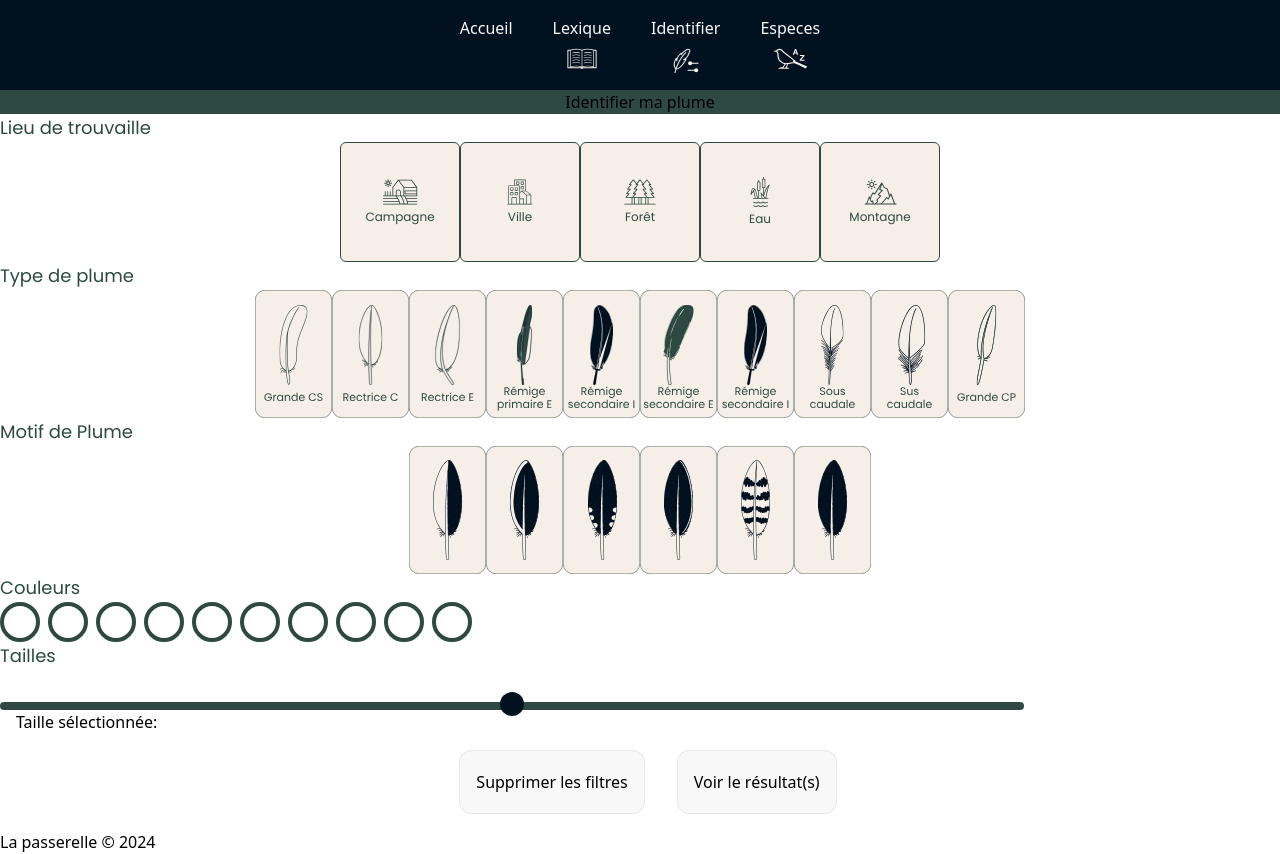
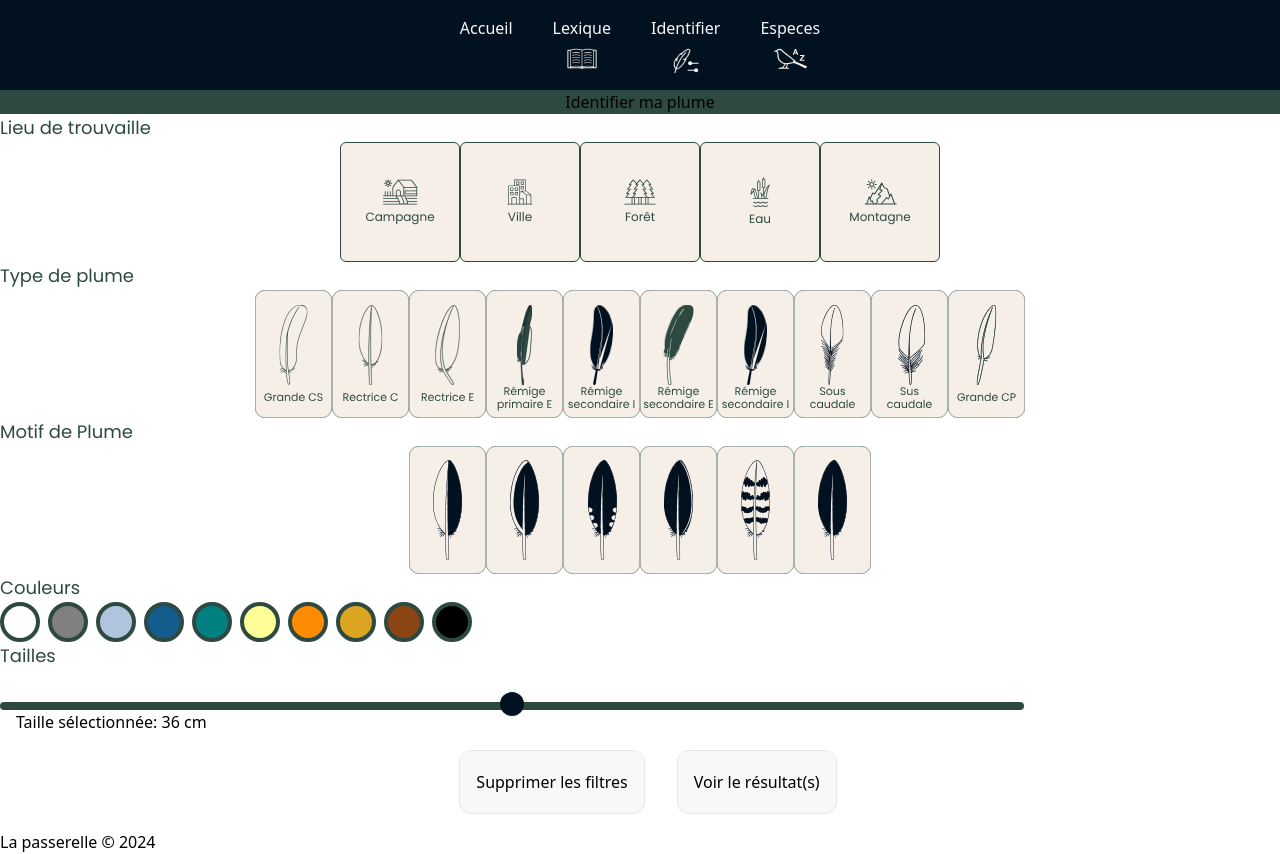
Before and after one commit to MicroTarion/ProjetPlumes, a React (Vite) app in the folder plumes-projet-front/: page /identifier in a window 1280 px wide. Built offline with nearby package versions, Linux system fonts and the light colour scheme.

Commit message:
refacto page identifier

```diff
--- a/plumes-projet-front/src/components/cards/FeatherTypeCards.jsx
+++ b/plumes-projet-front/src/components/cards/FeatherTypeCards.jsx
@@ -1,14 +1,14 @@
-import { useState } from 'react';
+import { useState } from "react";
 
 const transformSlug = (type) => {
-    return type.toLowerCase().replaceAll(' ', '-').replace('é', 'e');
+  return type.toLowerCase().replaceAll(" ", "-").replace("é", "e");
 };
 
-const FeatherTypeCards = ({ type, folder, handleSelect, selected }) => {
+const FeatherTypeCards = ({ type, folder, handleClick, selected }) => {
   const [active, setActive] = useState(false);
 
   const slug = transformSlug(type);
-
+  //replace space by - and convert to lower case and replace "é" by "e" to match the file name "Rémige secondaire E" => "remige-secondaire-e.svg
   const handleActive = () => {
     setActive(true);
   };
@@ -17,17 +17,11 @@ const FeatherTypeCards = ({ type, folder, handleSelect, selected }) => {
     setActive(false);
   };
 
-    const handleItemClick = () => {
-        handleSelect(type);
-    };
-
+  const activeOrInactiveSlug = active ? `${slug}-actif` : slug;
+  const finalSlug = selected ? `${slug}-actif` : activeOrInactiveSlug;
   return (
-        <button onBlur={handleBlur} onFocus={handleActive} onClick={handleItemClick}>
-            <img
-                src={`/cards/${folder}/card-${active ? `${slug}-actif` : slug}.svg`}
-                alt={type}
-                className={selected ? 'selected' : ''}
-            />
+    <button onBlur={handleBlur} onFocus={handleActive} onClick={handleClick}>
+      <img src={`/cards/${folder}/card-${finalSlug}.svg`} alt={type} />
     </button>
   );
 };
--- a/plumes-projet-front/src/components/cards/PaletCard.jsx
+++ /dev/null
@@ -1,36 +0,0 @@
-import { useState } from 'react';
-
-const PaletCard = () => {
-  const [selectedColors, setSelectedColors] = useState([]);
-
-  const colors = ["blanc", "gris", "gris-bleute", "bleu", "vert", "jaune", "orange", "fauve", "marron", "noir"];
-
-  const defaultStyle = "w-10 h-10 flex-shrink-0 rounded-full mr-2 border-4 border-solid border-ui-vert-naturaliste";
-  const selectedStyle = "border-8 border-solid border-ui-vert-naturaliste";
-
-  const handleItemClick = (color) => {
-    setSelectedColors((prevSelectedColors) => {
-      if (prevSelectedColors.includes(color)) {
-        return prevSelectedColors.filter((selectedColor) => selectedColor !== color);
-      } else {
-        return [...prevSelectedColors, color];
-      }
-    });
-  };
-
-  return (
-    <>
-      <div className="flex flex-row">
-        {colors.map((color, index) => (
-          <div
-            key={index}
-            className={selectedColors.includes(color) ? defaultStyle + ` bg-search-${color} ${selectedStyle}` : defaultStyle + ` bg-search-${color}`}
-            onClick={() => handleItemClick(color)}
-          />
-        ))}
-      </div>
-    </>
-  );
-};
-
-export default PaletCard;
--- a/plumes-projet-front/src/index.css
+++ b/plumes-projet-front/src/index.css
@@ -10,3 +10,17 @@ svg path {
 .selected path {
   fill: #f8f8f8;
 }
+
+:root {
+  --search-blanc: #ffffff;
+  --search-gris: #808080;
+  --search-gris-bleute: #b0c4de;
+  --search-bleu: #125d8e;
+  --search-vert: #008080;
+  --search-jaune: #ffff99;
+  --search-rouge: #ff4500;
+  --search-orange: #ff8c00;
+  --search-fauve: #daa520;
+  --search-marron: #8b4513;
+  --search-noir: #000000;
+}
--- a/plumes-projet-front/src/pages/identifier/index.jsx
+++ b/plumes-projet-front/src/pages/identifier/index.jsx
@@ -1,12 +1,11 @@
-
 import FindingLocationCards from "../../components/cards/FindingLocationCards";
-import PaletCard from "../../components/cards/PaletCard"
-import Typography from '../../components/common/Typography';
-import ContainerButton from './ContainerButton';
+import PaletCardMultipleColors from "../../components/cards/PaletCardMultipleColors";
+import Typography from "../../components/common/Typography";
+import ContainerButton from "./ContainerButton";
 import FeatherTypeCards from "../../components/cards/FeatherTypeCards";
 import CursorSize from "../../components/cards/CursorSize";
 import { useState } from "react";
-
+import PaletCardSingleColor from "../../components/cards/PaletCardSingleColor";
 
 const IdentifierPage = () => {
   const locationData = [
@@ -14,79 +13,67 @@ const IdentifierPage = () => {
     { title: "Ville", logoFileName: "icon-ville.svg" },
     { title: "Forêt", logoFileName: "icon-forest.svg" },
     { title: "Eau", logoFileName: "icon-aquatic.svg" },
-    { title: "Montagne", logoFileName: "icon-moutain.svg" }
+    { title: "Montagne", logoFileName: "icon-moutain.svg" },
   ];
 
   const [motifPlume, setMotifPlume] = useState(null);
   const [selectedLocation, setSelectedLocation] = useState(null);
   // const [selectedFeatherType, setSelectedFeatherType] = useState(null);
-  const [selectedPalet, setSelectedPalet] = useState(null);
-  const [selectedFeatherTypes, setSelectedFeatherTypes] = useState([]);
-
-  const handleFeatherTypeSelect = (type) => {
-    setSelectedFeatherTypes((prevSelected) => {
-        if (prevSelected.includes(type)) {
-            return prevSelected.filter((selectedType) => selectedType !== type);
-        } else {
-            return [...prevSelected, type];
-        }
-    });
-};
+  const [selectedColor, setSelectedColor] = useState(null);
+  const [selectedFeatherType, setSelectedFeatherType] = useState(null);
 
   const plumeData = [
     {
-      "Id_Plumes": 1,
-      "illustration": "plumes-canard-colvert",
-      "types de plumes": "Grande CS"
+      Id_Plumes: 1,
+      illustration: "plumes-canard-colvert",
+      "types de plumes": "Grande CS",
     },
     {
-      "Id_Plumes": 2,
-      "illustration": "plumes-cygne-tubercule",
-      "types de plumes": "Rectrice C"
+      Id_Plumes: 2,
+      illustration: "plumes-cygne-tubercule",
+      "types de plumes": "Rectrice C",
     },
     {
-      "Id_Plumes": 3,
-      "illustration": "plumes-poule-d_eau",
-      "types de plumes": "Rectrice E"
+      Id_Plumes: 3,
+      illustration: "plumes-poule-d_eau",
+      "types de plumes": "Rectrice E",
     },
     {
-      "Id_Plumes": 4,
-      "illustration": "plumes-oie-cendree",
-      "types de plumes": "Rémige primaire E"
+      Id_Plumes: 4,
+      illustration: "plumes-oie-cendree",
+      "types de plumes": "Rémige primaire E",
     },
     {
-      "Id_Plumes": 5,
-      "illustration": "plumes-pigeon-ramier",
-      "types de plumes": "Rémige secondaire I"
+      Id_Plumes: 5,
+      illustration: "plumes-pigeon-ramier",
+      "types de plumes": "Rémige secondaire I",
     },
     {
-      "Id_Plumes": 6,
-      "illustration": "plumes-chouette-hulotte",
-      "types de plumes": "Rémige secondaire E"
+      Id_Plumes: 6,
+      illustration: "plumes-chouette-hulotte",
+      "types de plumes": "Rémige secondaire E",
     },
     {
-      "Id_Plumes": 7,
-      "illustration": "plumes-hibou-petit-duc",
-      "types de plumes": "Rémige secondaire I"
+      Id_Plumes: 7,
+      illustration: "plumes-hibou-petit-duc",
+      "types de plumes": "Rémige secondaire I",
     },
     {
-      "Id_Plumes": 8,
-      "illustration": "plumes-tourterelle-des-bois",
-      "types de plumes": "Sous caudale"
+      Id_Plumes: 8,
+      illustration: "plumes-tourterelle-des-bois",
+      "types de plumes": "Sous caudale",
     },
     {
-      "Id_Plumes": 9,
-      "illustration": "plumes-tourterelle-turque",
-      "types de plumes": "Sus caudale"
+      Id_Plumes: 9,
+      illustration: "plumes-tourterelle-turque",
+      "types de plumes": "Sus caudale",
     },
     {
-      "Id_Plumes": 10,
-      "illustration": "plumes-buse-variable",
-      "types de plumes": "Grande CP"
+      Id_Plumes: 10,
+      illustration: "plumes-buse-variable",
+      "types de plumes": "Grande CP",
     },
-  ]
-
-
+  ];
 
   const motifData = [
     { name: "bicolore" },
@@ -95,21 +82,53 @@ const IdentifierPage = () => {
     { name: "lisere-vexille-interne" },
     { name: "rayee" },
     { name: "uni" },
-
-  ]
+  ];
 
   const sizes = [
-    "12 cm", "12 cm", "14 cm", "14 cm", "14 cm", "19 cm", "19 cm", "21 cm", "23 cm",
-    "24 cm", "24 cm", "27 cm", "28 cm", "28 cm", "29 cm", "32 cm", "33 cm", "34 cm",
-    "35 cm", "35 à 40 cm", "36 cm", "38 cm", "39 cm", "39 cm", "39 cm", "43 cm",
-    "44 cm", "45 cm", "50 cm", "53 cm", "53 à 89 cm", "57 cm", "65 cm", "69 cm",
-    "75 cm", "89 cm", "98 cm", "160 cm"
+    "12 cm",
+    "12 cm",
+    "14 cm",
+    "14 cm",
+    "14 cm",
+    "19 cm",
+    "19 cm",
+    "21 cm",
+    "23 cm",
+    "24 cm",
+    "24 cm",
+    "27 cm",
+    "28 cm",
+    "28 cm",
+    "29 cm",
+    "32 cm",
+    "33 cm",
+    "34 cm",
+    "35 cm",
+    "36 cm",
+    "38 cm",
+    "39 cm",
+    "39 cm",
+    "39 cm",
+    "43 cm",
+    "44 cm",
+    "45 cm",
+    "50 cm",
+    "53 cm",
+    "54 cm",
+    "55 cm",
+    "56 cm",
+    "57 cm",
+    "65 cm",
+    "69 cm",
+    "75 cm",
+    "89 cm",
+    "98 cm",
+    "160 cm",
   ];
-
 
   return (
     <>
-      <div >
+      <div>
         <div className="bg-vert-naturaliste flex items-center justify-center vh-10">
           <Typography tag="h2" variant="blanc-plume">
             Identifier ma plume
@@ -119,8 +138,13 @@ const IdentifierPage = () => {
         <Typography tag="h3"> Lieu de trouvaille </Typography>
         <div className="flex flex-row items-center justify-center">
           {locationData.map((location, index) => (
-            <FindingLocationCards key={index} title={location.title} logoFileName={location.logoFileName} handleClick={() => setSelectedLocation(location.title)}
-              selected={selectedLocation === location.title} />
+            <FindingLocationCards
+              key={index}
+              title={location.title}
+              logoFileName={location.logoFileName}
+              handleClick={() => setSelectedLocation(location.title)}
+              selected={selectedLocation === location.title}
+            />
           ))}
         </div>
 
@@ -131,13 +155,10 @@ const IdentifierPage = () => {
               key={plume.Id_Plumes}
               type={plume["types de plumes"]}
               folder="typePlume"
-                        handleSelect={handleFeatherTypeSelect}
-                        selected={selectedFeatherTypes.includes(plume["types de plumes"])}
+              handleClick={() => setSelectedFeatherType(plume.Id_Plumes)}
+              selected={selectedFeatherType === plume.Id_Plumes}
             />
           ))}
-          {/* {plumeData.map((plume) => (
-            <FeatherTypeCards key={plume.Id_Plumes} type={plume["types de plumes"]} folder="typePlume" handleClick={() => setSelectedFeatherType(plume["types de plumes"])} selected={selectedFeatherType === plume["types de plumes"]} />
-          ))} */}
           {/* {plumeData.map((plume) => (
                     <FeatherTypeCards
                         key={plume.Id_Plumes}
@@ -153,24 +174,32 @@ const IdentifierPage = () => {
         <Typography tag="h3"> Motif de Plume</Typography>
         <div className="flex flex-row items-center justify-center">
           {motifData.map((motif) => (
-            <FeatherTypeCards key={motif.name} type={motif.name} folder="motifPlume" handleClick={() => setMotifPlume(motif.name)} selected={motifPlume === motif.name} />
+            <FeatherTypeCards
+              key={motif.name}
+              type={motif.name}
+              folder="motifPlume"
+              handleClick={() => setMotifPlume(motif.name)}
+              selected={motifPlume === motif.name}
+            />
           ))}
         </div>
 
+        <Typography tag="h3"> Couleurs</Typography>
 
-        <Typography tag="h3"> Couleurs</Typography>
-        <PaletCard title="Autre Card" logoFileName="autre-icon.svg" handleClick={() => setSelectedPalet("autre")} selected={selectedPalet === "autre"} />
+        <PaletCardSingleColor
+          selectedColor={selectedColor}
+          setSelectedColor={setSelectedColor}
+        />
 
         <Typography tag="h3"> Tailles</Typography>
         <CursorSize sizes={sizes} />
-        <ContainerButton onClickDelete={() => console.log("detele")} onClickSeeResults={() => console.log("see result")} />
+        <ContainerButton
+          onClickDelete={() => console.log("detele")}
+          onClickSeeResults={() => console.log("see result")}
+        />
       </div>
-
     </>
   );
-}
-
-
-
+};
 
 export default IdentifierPage;
--- a/plumes-projet-front/tailwind.config.js
+++ b/plumes-projet-front/tailwind.config.js
@@ -1,59 +1,57 @@
 /** @type {import('tailwindcss').Config} */
 export default {
-  content: [
-    "./index.html",
-    "./src/**/*.{js,ts,jsx,tsx}",
-  ],  theme: {
+  content: ["./index.html", "./src/**/*.{js,ts,jsx,tsx}"],
+  theme: {
     extend: {
       colors: {
-        'ui': {
-          'noir-corbeau': '#021120',
-          'vert-naturaliste': '#2D4941',
-          'bleu-ciel': '#B6DCFA',
-          'blanc-tourterelle': '#F5EFE7',
-          'blanc-plume': '#F8F8F8',
+        ui: {
+          "noir-corbeau": "#021120",
+          "vert-naturaliste": "#2D4941",
+          "bleu-ciel": "#B6DCFA",
+          "blanc-tourterelle": "#F5EFE7",
+          "blanc-plume": "#F8F8F8",
         },
-        'search': {
-          'blanc': '#FFFFFF',
-          'gris': '#808080',
-          'gris-bleute': '#B0C4DE',
-          'bleu': '#004953',
-          'vert': '#008080',
-          'jaune': '#FFFF99',
-          'rouge': '#FF4500',
-          'fauve': '#DAA520',
-          'marron': '#8B4513',
-          'noir': '#000000',
+        search: {
+          blanc: "var(--color-search-blanc)",
+          gris: "var(--color-search-gris)",
+          "gris-bleute": "var(--color-search-gris-bleute)",
+          bleu: "var(--color-search-bleu)",
+          vert: "var(--color-search-vert)",
+          jaune: "var(--color-search-jaune)",
+          rouge: "var(--color-search-rouge)",
+          orange: "var(--color-search-orange)",
+          fauve: "var(--color-search-fauve)",
+          marron: "var(--color-search-marron)",
+          noir: "var(--color-search-noir)",
         },
       },
       backgroundColor: {
-        'noir-corbeau': '#021120',
-        'vert-naturaliste': '#2D4941',
-        'bleu-ciel': '#B6DCFA',
-        'blanc-tourterelle': '#F5EFE7',
-        'blanc-plume': '#F8F8F8',
-
+        "noir-corbeau": "#021120",
+        "vert-naturaliste": "#2D4941",
+        "bleu-ciel": "#B6DCFA",
+        "blanc-tourterelle": "#F5EFE7",
+        "blanc-plume": "#F8F8F8",
       },
       borderColor: {
-        'ui-noir-corbeau': '#021120',
-        'ui-vert-naturaliste': '#2D4941',
-        'ui-blanc-tourterelle': '#F5EFE7',
-        'ui-blanc-plume': '#F8F8F8',
+        "ui-noir-corbeau": "#021120",
+        "ui-vert-naturaliste": "#2D4941",
+        "ui-blanc-tourterelle": "#F5EFE7",
+        "ui-blanc-plume": "#F8F8F8",
       },
       textColor: {
-        'ui-noir-corbeau': '#021120',
-        'ui-vert-naturaliste': '#2D4941',
-        'ui-blanc-plume': '#F8F8F8',
+        "ui-noir-corbeau": "#021120",
+        "ui-vert-naturaliste": "#2D4941",
+        "ui-blanc-plume": "#F8F8F8",
       },
       fontFamily: {
-        'f37-attila': ['F37 Attila', 'sans-serif'],
-        'poppins': ['Poppins', 'sans-serif'],
+        "f37-attila": ["F37 Attila", "sans-serif"],
+        poppins: ["Poppins", "sans-serif"],
       },
       fontWeight: {
-        'medium': '500',
-        'regular': '400',
+        medium: "500",
+        regular: "400",
       },
     },
   },
   plugins: [],
-}
+};
```
Lines whose indentation alone changed are shown as unchanged.
